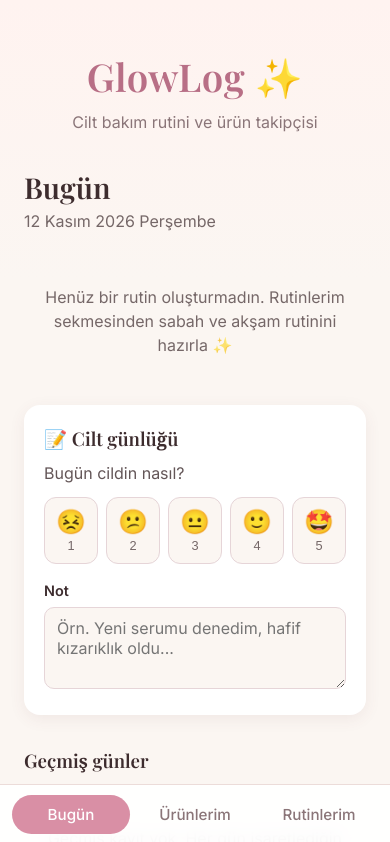
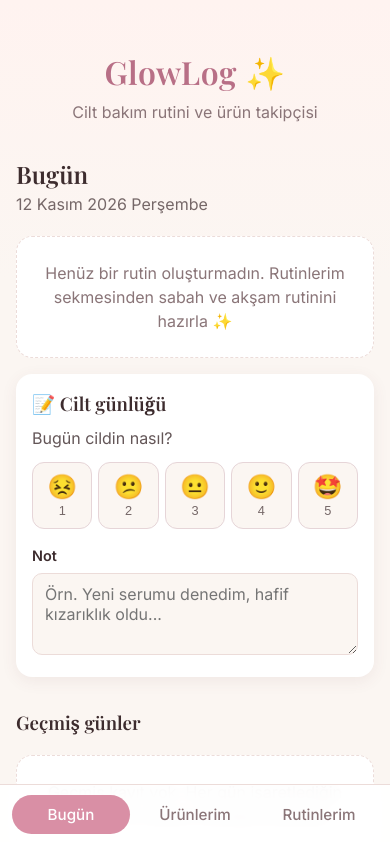
Before and after one commit to GulsuOztel/GlowLog, a React (Vite) app: page / in a window 390 px wide. Shown: the top 842 px of the page. Built offline with nearby package versions, Linux system fonts and the light colour scheme.

Commit message:
style: polish cards, forms, empty states and touch targets

```diff
--- a/src/index.css
+++ b/src/index.css
@@ -601,3 +601,163 @@ h2 {
     box-shadow: var(--shadow-soft);
   }
 }
+
+/* ===== Görev: Kartlar, formlar, boş durumlar ===== */
+
+.empty-state {
+  background-color: var(--color-surface);
+  border: 1px dashed var(--color-border);
+  border-radius: 16px;
+  padding: 24px 16px;
+  margin: 16px 0;
+  color: var(--color-muted);
+  opacity: 1;
+}
+
+.product-form {
+  border: 1px solid var(--color-border);
+}
+
+.product-form input,
+.product-form select,
+.product-form textarea,
+.routine-select,
+.journal-note {
+  border: 1px solid var(--color-border);
+  transition: border-color 0.2s ease, box-shadow 0.2s ease;
+}
+
+.product-form input:focus,
+.product-form select:focus,
+.product-form textarea:focus,
+.routine-select:focus,
+.journal-note:focus {
+  outline: none;
+  border-color: var(--color-primary);
+  box-shadow: 0 0 0 3px var(--color-primary-soft);
+}
+
+.primary-button,
+.secondary-button {
+  min-height: 44px;
+}
+
+.primary-button:active,
+.secondary-button:active {
+  transform: scale(0.98);
+}
+
+.secondary-button {
+  font-family: inherit;
+  border-color: var(--color-border);
+  transition: background-color 0.2s ease;
+}
+
+.secondary-button:hover {
+  background-color: var(--color-primary-soft);
+}
+
+.product-card,
+.routine-card {
+  border: 1px solid var(--color-border);
+  transition: transform 0.2s ease, box-shadow 0.2s ease;
+}
+
+.product-card:hover {
+  transform: translateY(-2px);
+  box-shadow: 0 8px 24px rgba(120, 70, 80, 0.12);
+}
+
+.product-category {
+  background-color: var(--color-primary-soft);
+  color: var(--color-primary-dark);
+  font-weight: 500;
+}
+
+.product-card h3 {
+  font-size: 1.15rem;
+}
+
+.card-actions {
+  margin-top: 12px;
+  padding-top: 12px;
+  border-top: 1px solid var(--color-border);
+}
+
+.edit-button,
+.delete-button {
+  font-family: inherit;
+  font-size: 0.9rem;
+  font-weight: 500;
+  min-height: 32px;
+}
+
+.edit-button:hover {
+  text-decoration: underline;
+}
+
+.delete-button:hover {
+  text-decoration: underline;
+}
+
+.routine-item-actions button {
+  min-width: 40px;
+  min-height: 36px;
+  font-size: 1rem;
+}
+
+.routine-item-actions button:hover:not(:disabled) {
+  background-color: var(--color-primary-soft);
+}
+
+.rating-button {
+  transition: background-color 0.2s ease, transform 0.1s ease;
+}
+
+.rating-button:hover {
+  background-color: var(--color-primary-soft);
+}
+
+.rating-button:active {
+  transform: scale(0.96);
+}
+
+.check-item {
+  min-height: 48px;
+}
+
+.nav-button:focus-visible,
+.primary-button:focus-visible,
+.secondary-button:focus-visible,
+.rating-button:focus-visible,
+.edit-button:focus-visible,
+.delete-button:focus-visible,
+.routine-item-actions button:focus-visible {
+  outline: 2px solid var(--color-primary-dark);
+  outline-offset: 2px;
+}
+
+@media (max-width: 480px) {
+  .app {
+    padding-left: 16px;
+    padding-right: 16px;
+  }
+
+  h2 {
+    font-size: 1.5rem;
+  }
+
+  .app-header h1 {
+    font-size: 2rem;
+  }
+
+  .product-form,
+  .routine-card,
+  .journal-card {
+    padding: 16px;
+  }
+
+  .rating-row {
+    gap: 6px;
+  }
+}
```
